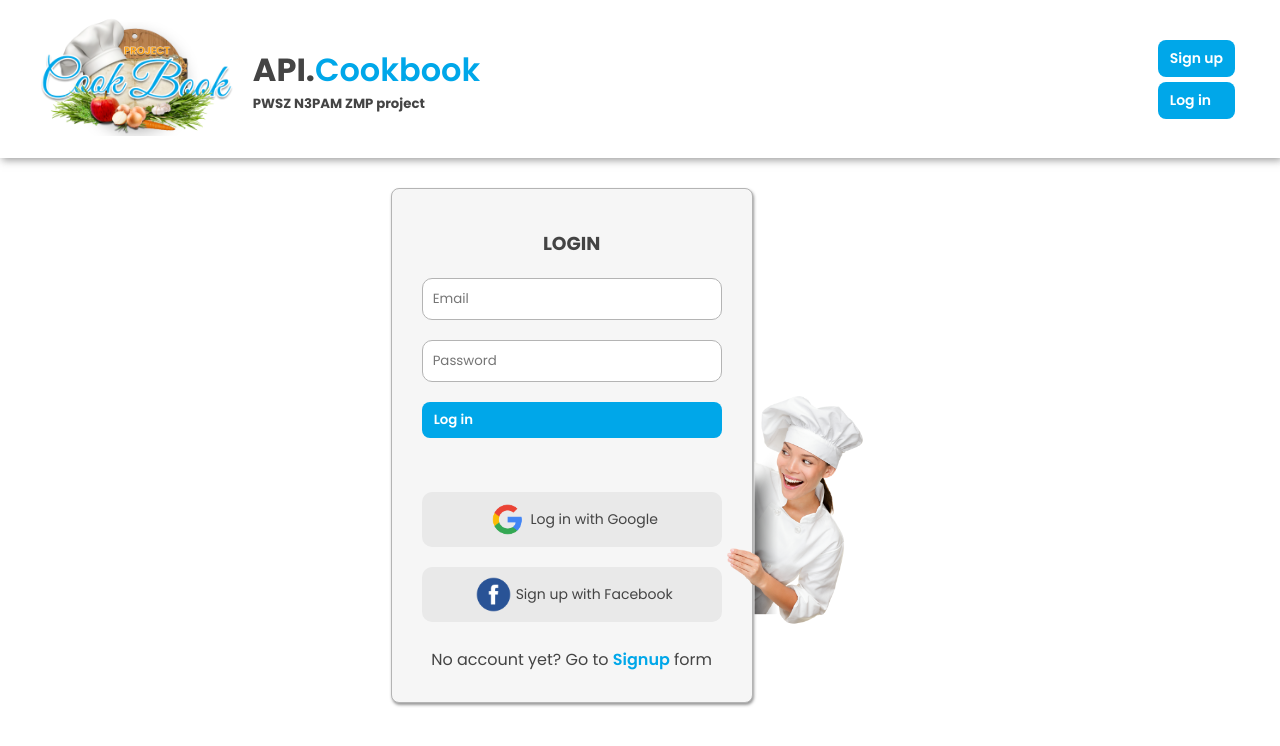
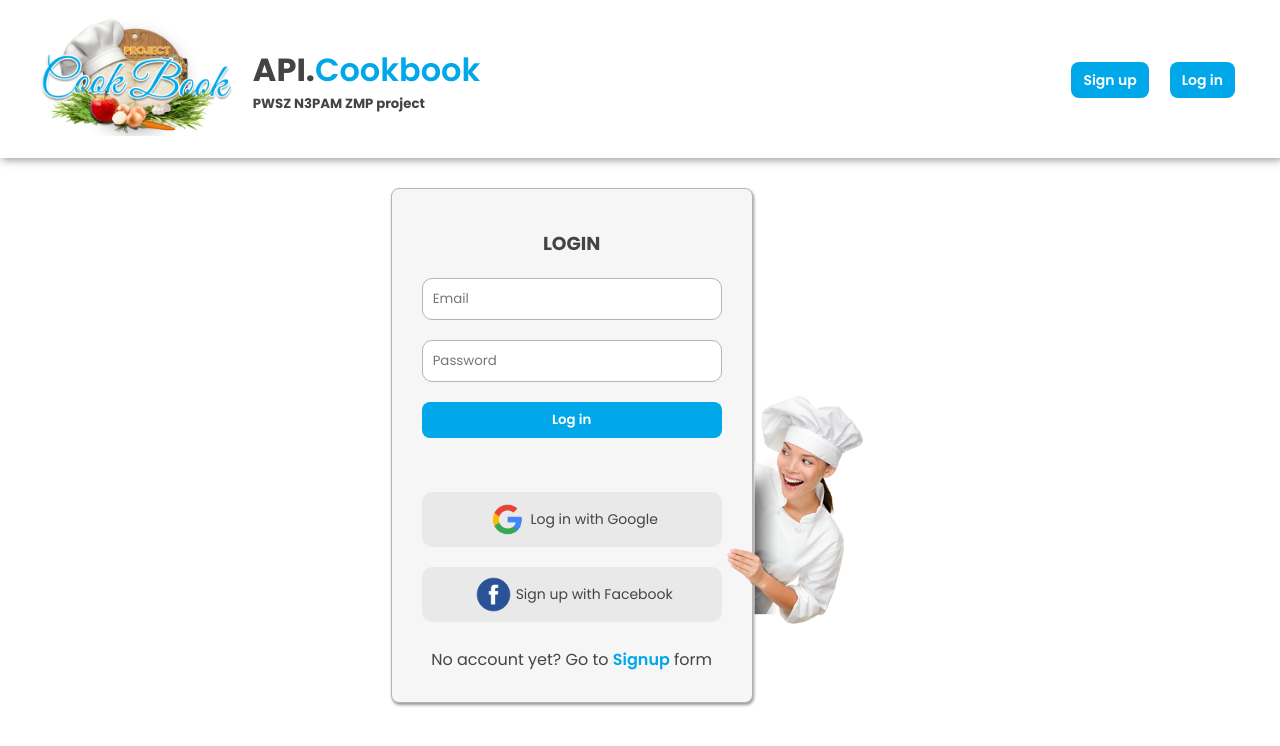
Before and after one commit to LK-Herman/CoockBook, a Vue app: page /login in a window 1280 px wide. Shown: the top 746 px of the page. Built offline with nearby package versions, Linux system fonts and the light colour scheme; no server answers.

Commit message:
buttons disable after click and center

```diff
--- a/src/assets/main.css
+++ b/src/assets/main.css
@@ -33,8 +33,8 @@ button, .btn {
     padding: 8px 12px;
     font-weight: 600;
     cursor: pointer;
-    display: flex;
-    align-items: center;
+    /* display: flex; */
+    /* align-items: center; */
     margin: 5px;
 
 }
--- a/src/views/Home.vue
+++ b/src/views/Home.vue
@@ -172,6 +172,8 @@ export default {
   width: 100%;
   max-height: 60px;
   align-self: start;
+  display: flex;
+  align-items: center;
 }
 .meal .igrCont button:disabled{
   opacity: 0.4;
```
